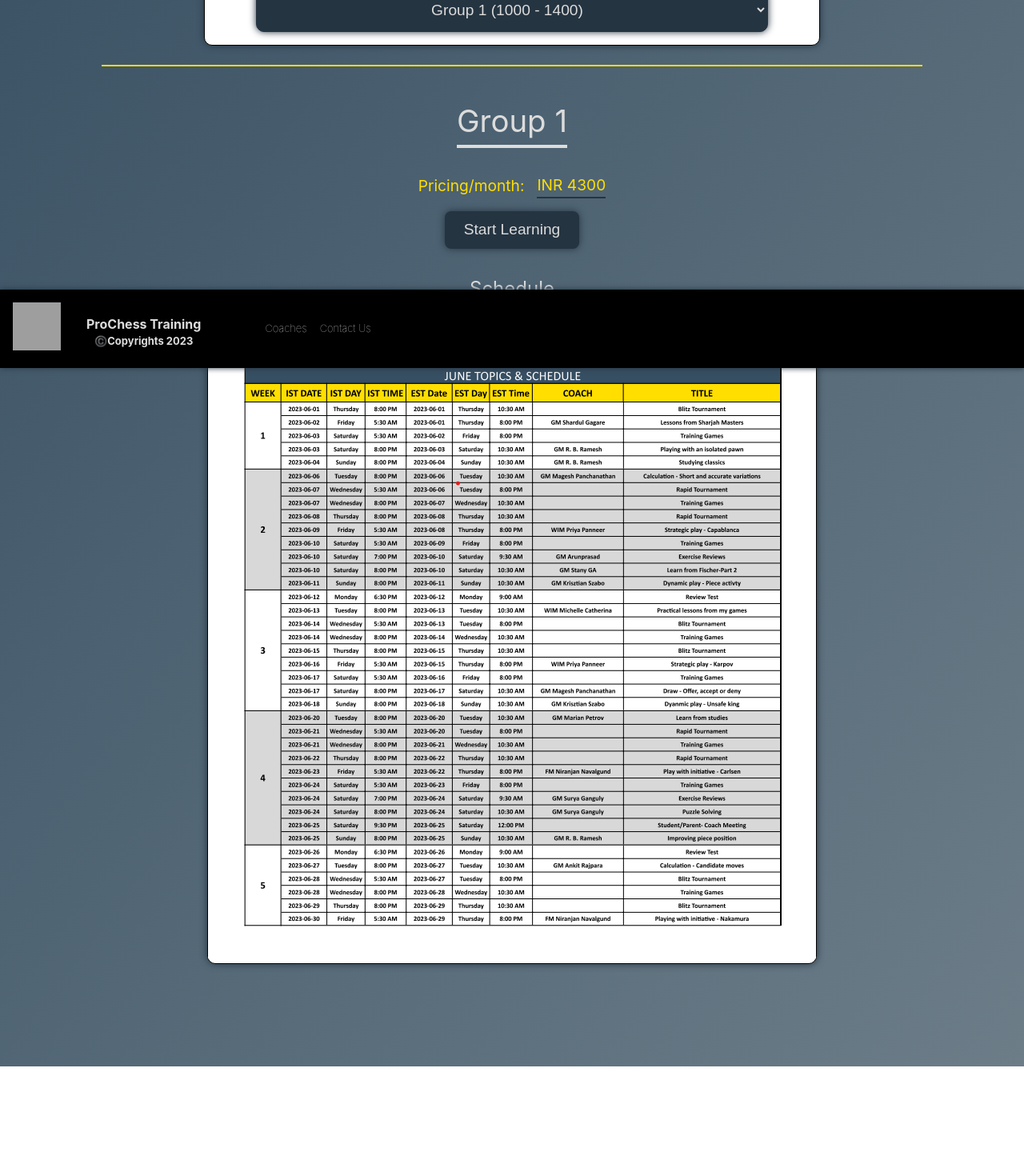
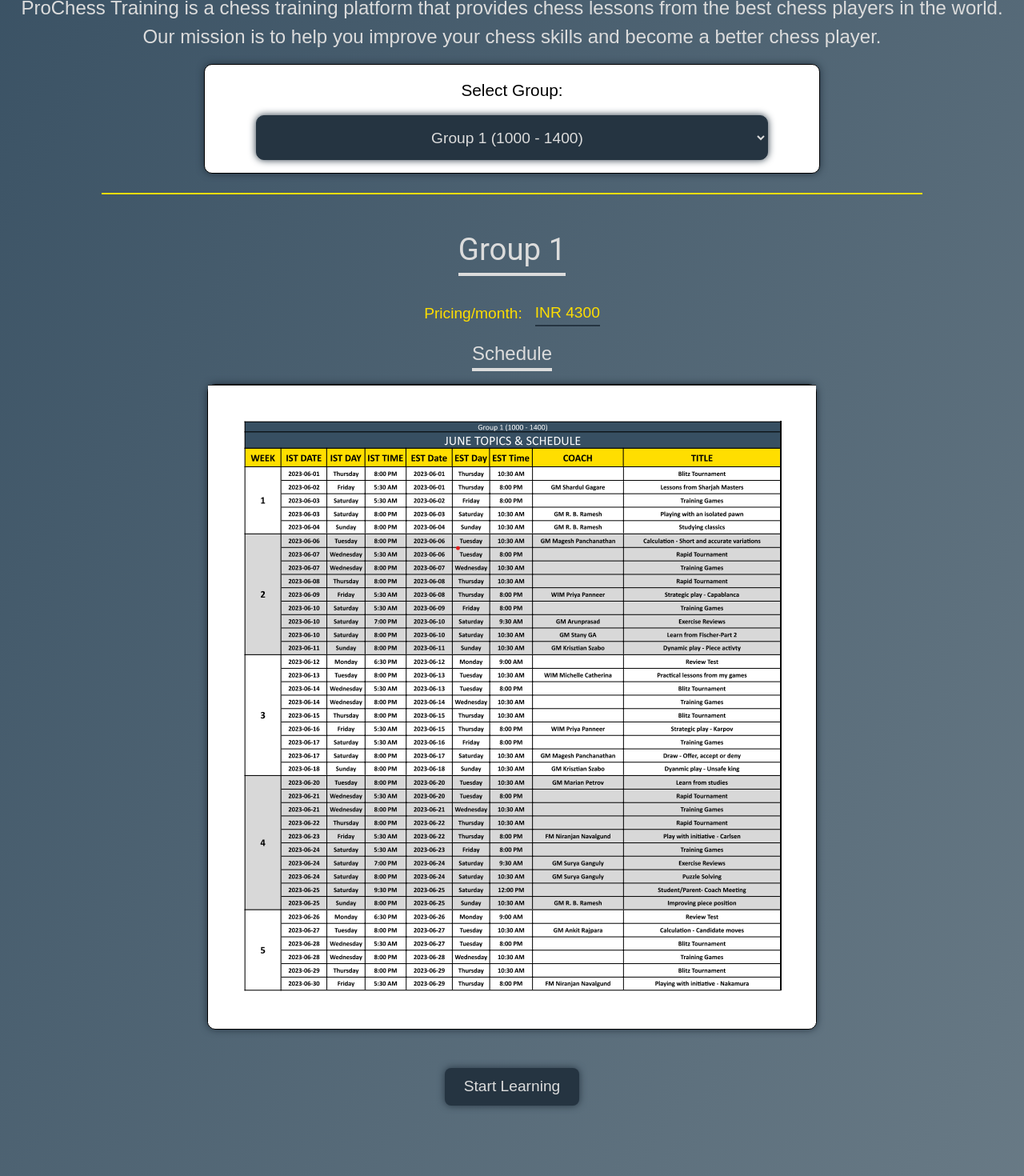
Before and after one commit to NotShrirang/ProChessTraining-Info-Webpage, a React (Vite) app in the folder pct-infopage/: page /groups/1 in a window 1280 px wide. Shown: the part 340-1810 px from the top of the page at 80% size. Before the commit the page ends 1673 px from the top, so only its background shows below. Built offline with nearby package versions, Linux system fonts and the light colour scheme; grey boxes are pictures that could not be loaded.

Commit message:
fix: style pdf component

```diff
--- a/pct-infopage/src/components/body/body.css
+++ b/pct-infopage/src/components/body/body.css
@@ -5,9 +5,11 @@
     justify-content: center;
     width: 100vw;
     margin-top: 6rem;
+    font-family: 'Nunito', sans-serif;
 }
 
 .body-subtitle {
+    margin-top: 10rem;
     margin-left: 1rem;
     margin-right: 1rem;
     color: #dcdcdc;
@@ -90,12 +92,12 @@
         margin-right: 0rem;
     }
     .body-subtitle {
-        margin-left: 0rem;
+        margin-left: 1rem;
         margin-right: 1rem;
         font-size: 1.5rem;
     }
     .body-description {
-        margin-left: 0rem;
+        margin-left: 1rem;
         margin-right: 1rem;
         font-size: smaller;
     }
--- a/pct-infopage/src/components/footer/footer.css
+++ b/pct-infopage/src/components/footer/footer.css
@@ -3,12 +3,14 @@
     width: 100vw;
     display: flex;
     flex-direction: row;
-    position: fixed;
+    position: relative;
+    margin-top: 12rem;
     bottom: 0rem;
     box-shadow: #253441 0px 0px 7px 0px;
     vertical-align: middle;
     align-items: center;
     gap: 1rem;
+    font-family: 'Open Sans', sans-serif;
 }
 .footer-div-logo {
     margin-left: 0.5rem;
--- a/pct-infopage/src/components/navbar/navbar.css
+++ b/pct-infopage/src/components/navbar/navbar.css
@@ -11,6 +11,7 @@
     width: 100vw;
     box-shadow: #253441 0px 0px 10px 0px;
     z-index: 1000;
+    font-family: 'Roboto', sans-serif;
 }
 
 .navbar-logo {
--- a/pct-infopage/src/components/pdfComponent/pdfComponent.css
+++ b/pct-infopage/src/components/pdfComponent/pdfComponent.css
@@ -4,6 +4,7 @@
     margin-right: 1rem;
     margin-bottom: 1rem;
     color: #dcdcdc;
+    font-family: 'Roboto', sans-serif;
     font-size: 2.4rem;
     font-weight: thin;
     text-align: center;
@@ -55,6 +56,7 @@
     background-color: #ffde00;
     color: #374f62;
     box-shadow: #253441 0px 0px 10px 0px;
+    position: relative;
 }
 
 .body-button {
@@ -70,6 +72,7 @@
     color: #dcdcdc;
     transition: background-color 0.25s;
     text-align: center;
+    position: relative;
 }
 .body-button:hover {
     background-color: #dcdcdc;
@@ -82,9 +85,11 @@
 .body-button-container {
     margin-top: 1rem;
     margin-right: 1rem;
-    margin-bottom: 1rem;
+    margin-bottom: 8rem;
     text-align: center;
     align-items: center;
+    position: relative;
+    /* z-index: 1000; */
 }
 
 .body-enroll-button:hover {
@@ -104,12 +109,13 @@
     font-weight: thin;
     text-align: center;
     border-bottom: #dcdcdc 4px solid;
+    position: relative;
 }
 
 .body-pdf {
     margin-left: 1rem;
     margin-right: 1rem;
-    margin-bottom: 8rem;
+    margin-bottom: 2rem;
     text-align: center;
     align-items: center;
     border: #000 1px solid;
@@ -118,6 +124,7 @@
     width: auto;
     height: auto;
     box-shadow: #253441 0px 0px 10px 0px;
+    position: relative;
 }
 
 @media (max-width: 337px) {
--- a/pct-infopage/src/components/pdfComponent/pdfComponent.jsx
+++ b/pct-infopage/src/components/pdfComponent/pdfComponent.jsx
@@ -19,16 +19,6 @@
         <div className="body-pricing-title">Pricing/month:</div>
         <div className="body-pricing-price">{price}</div>
       </div>
-      <div className="body-button-container">
-        <button
-          className="body-button"
-          onClick={() => {
-            window.open(BASEURL + group, "_blank");
-          }}
-        >
-          Start Learning
-        </button>
-      </div>
       <div className="body-schedule">Schedule</div>
       <div className="body-pdf">
         <a href={`/Group${group}_June2023.pdf`}>
@@ -40,6 +30,16 @@
           />
         </a>
       </div>
+      <div className="body-button-container">
+        <button
+          className="body-button"
+          onClick={() => {
+            window.open(BASEURL + group, "_blank");
+          }}
+        >
+          Start Learning
+        </button>
+      </div>
     </>
   );
 };
--- a/pct-infopage/src/index.css
+++ b/pct-infopage/src/index.css
@@ -1,5 +1,4 @@
 :root {
-  font-family: Inter, system-ui, Avenir, Helvetica, Arial, sans-serif;
   line-height: 1.5;
   font-weight: 400;
 
```
